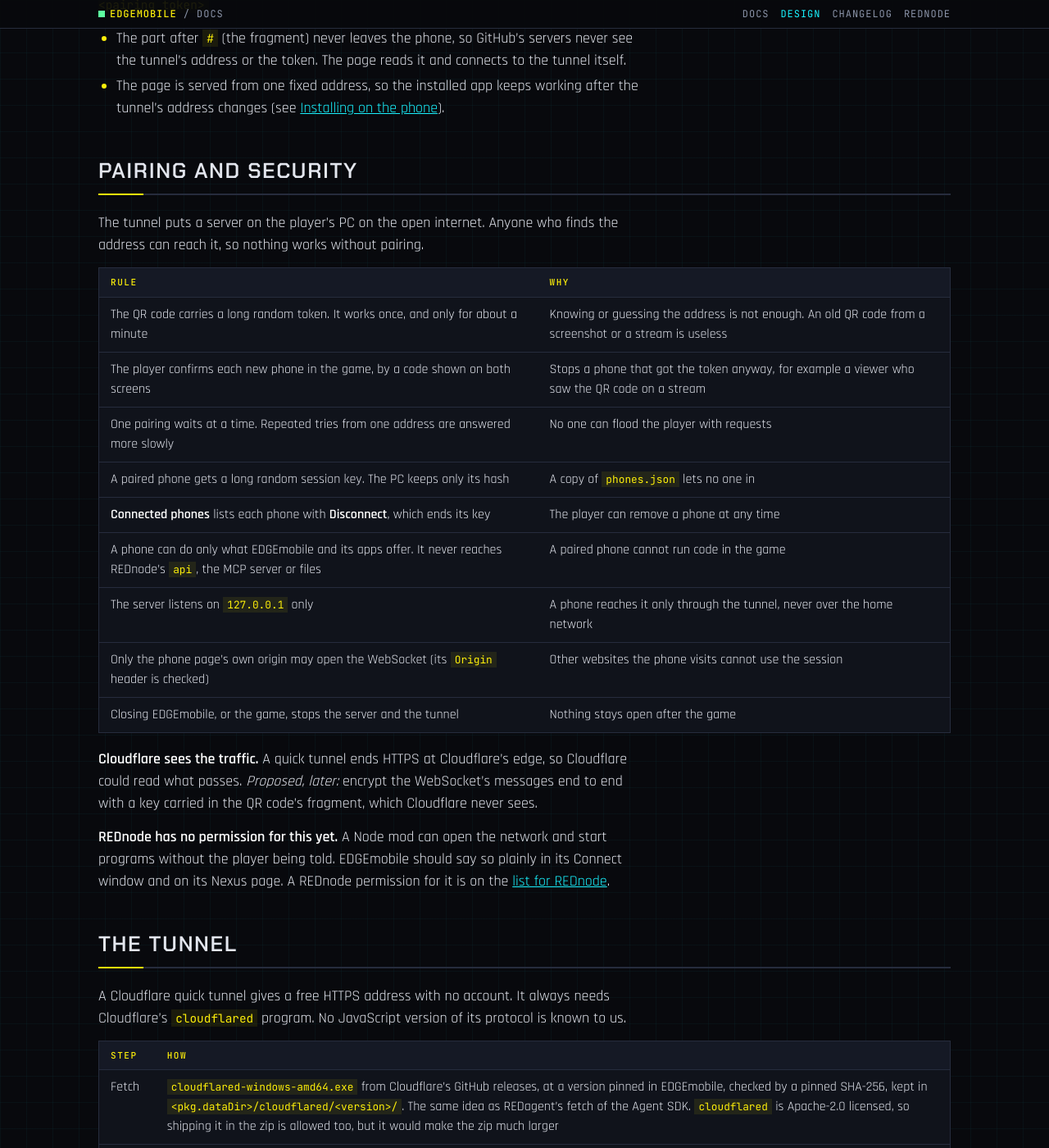
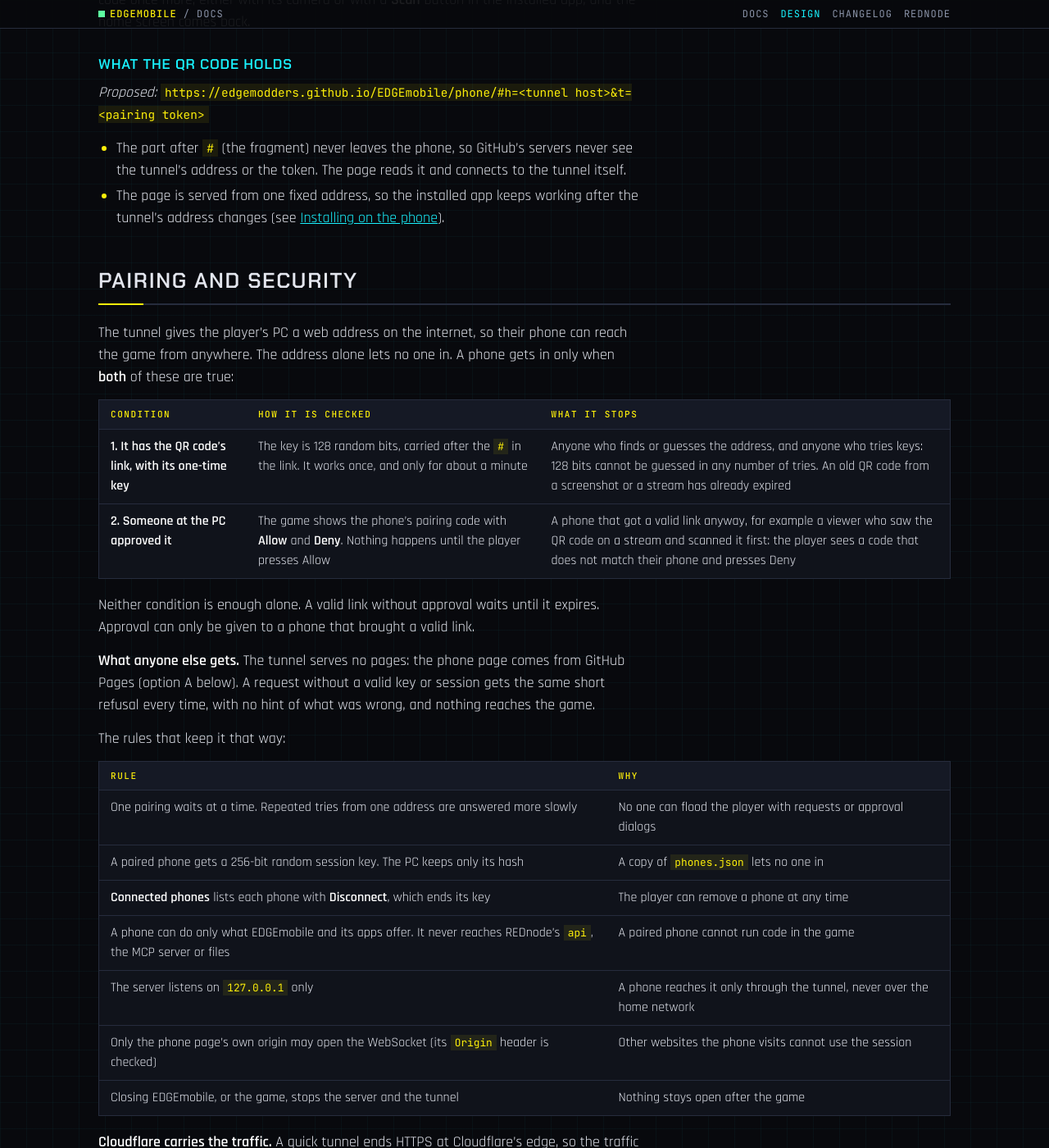
Before and after one commit to Edgemodders/EDGEmobile, a Jekyll site: the page built from docs/design.md, in a window 1280 px wide and 1400 px high, scrolled down 3072 px. Shown: the whole window at 82% size. Built offline with Jekyll 4.4.1, drawn with Linux system fonts in a browser that asks for light colours; some of the changed text lies outside the part shown.

Commit message:
Design: the two conditions for getting in, and how players are told
A phone gets in only with the QR link's one-time key and the approval of
someone at the PC. The tunnel is described as a private web address, always
with how others are kept out; proposed text for the Connect window and Nexus.

Co-Authored-By: Claude Opus 5.5 <noreply@anthropic.com>

```diff
--- a/docs/design.md
+++ b/docs/design.md
@@ -24,6 +24,8 @@ Agreed with the user on 2026-10-28 and 2026-10-29.
 | The two screens | A phone view in the game, on REDnode's overlay and HUD, and a real-life endpoint that a real phone opens and can install as a PWA |
 | How a real phone reaches the PC | A REDnode Node mod runs a web server on the PC, behind a free Cloudflare quick tunnel (`https://….trycloudflare.com`). EDGEmobile sets up the tunnel itself: the player never uses Cloudflare's command line and makes no Cloudflare account |
 | How a phone gets in | The game shows a QR code. The phone scans it and shows a pairing code. The game shows the same code with **Allow** and **Deny**, and the player allows it |
+| Who gets in | Only a phone that has the QR code's link with its one-time key **and** was approved by someone at the PC. Either alone gets nothing (see [Pairing and security](#pairing-and-security)) |
+| How players are told | That the tunnel gives the PC a private web address, always together with how the two conditions keep others out. Never "exposes" (see [What players are told](#what-players-are-told)) |
 | First screen after pairing | The EDGEmobile home screen, with no apps installed at first |
 | Mobile apps | Made by third-party modders and installed by players. They unpack into a folder inside EDGEmobile's REDnode folder, where EDGEmobile finds them |
 | Using apps | Tap an icon to open its app. Swipe left or right to cycle through the apps. There is an easy way back to the home screen |
@@ -72,23 +74,44 @@ After a game restart, the tunnel's address is new (see [The tunnel](#the-tunnel)
 
 ## Pairing and security
 
-The tunnel puts a server on the player's PC on the open internet. Anyone who finds the address can reach it, so nothing works without pairing.
+The tunnel gives the player's PC a web address on the internet, so their phone can reach the game from anywhere. The address alone lets no one in. A phone gets in only when **both** of these are true:
+
+| Condition | How it is checked | What it stops |
+|---|---|---|
+| **1. It has the QR code's link, with its one-time key** | The key is 128 random bits, carried after the `#` in the link. It works once, and only for about a minute | Anyone who finds or guesses the address, and anyone who tries keys: 128 bits cannot be guessed in any number of tries. An old QR code from a screenshot or a stream has already expired |
+| **2. Someone at the PC approved it** | The game shows the phone's pairing code with **Allow** and **Deny**. Nothing happens until the player presses Allow | A phone that got a valid link anyway, for example a viewer who saw the QR code on a stream and scanned it first: the player sees a code that does not match their phone and presses Deny |
+
+Neither condition is enough alone. A valid link without approval waits until it expires. Approval can only be given to a phone that brought a valid link.
+
+**What anyone else gets.** The tunnel serves no pages: the phone page comes from GitHub Pages (option A below). A request without a valid key or session gets the same short refusal every time, with no hint of what was wrong, and nothing reaches the game.
+
+The rules that keep it that way:
 
 | Rule | Why |
 |---|---|
-| The QR code carries a long random token. It works once, and only for about a minute | Knowing or guessing the address is not enough. An old QR code from a screenshot or a stream is useless |
-| The player confirms each new phone in the game, by a code shown on both screens | Stops a phone that got the token anyway, for example a viewer who saw the QR code on a stream |
-| One pairing waits at a time. Repeated tries from one address are answered more slowly | No one can flood the player with requests |
-| A paired phone gets a long random session key. The PC keeps only its hash | A copy of `phones.json` lets no one in |
+| One pairing waits at a time. Repeated tries from one address are answered more slowly | No one can flood the player with requests or approval dialogs |
+| A paired phone gets a 256-bit random session key. The PC keeps only its hash | A copy of `phones.json` lets no one in |
 | **Connected phones** lists each phone with **Disconnect**, which ends its key | The player can remove a phone at any time |
 | A phone can do only what EDGEmobile and its apps offer. It never reaches REDnode's `api`, the MCP server or files | A paired phone cannot run code in the game |
 | The server listens on `127.0.0.1` only | A phone reaches it only through the tunnel, never over the home network |
 | Only the phone page's own origin may open the WebSocket (its `Origin` header is checked) | Other websites the phone visits cannot use the session |
 | Closing EDGEmobile, or the game, stops the server and the tunnel | Nothing stays open after the game |
 
-**Cloudflare sees the traffic.** A quick tunnel ends HTTPS at Cloudflare's edge, so Cloudflare could read what passes. *Proposed, later:* encrypt the WebSocket's messages end to end with a key carried in the QR code's fragment, which Cloudflare never sees.
+**Cloudflare carries the traffic.** A quick tunnel ends HTTPS at Cloudflare's edge, so the traffic is decrypted there before it travels on to the PC. *Proposed, later:* encrypt the WebSocket's messages end to end with a key carried in the QR code's fragment, which Cloudflare never sees.
 
-**REDnode has no permission for this yet.** A Node mod can open the network and start programs without the player being told. EDGEmobile should say so plainly in its Connect window and on its Nexus page. A REDnode permission for it is on the [list for REDnode](#what-it-may-ask-of-rednode).
+### What players are told
+
+Players should know the tunnel is there, and in the same breath how it keeps others out, so it reads as what it is: a private, locked connection. Say "a private web address" or "reachable from your phone". Avoid words like "exposes" or "open to the internet", which suggest nothing guards it.
+
+*Proposed* text for the Connect window, shown before the first tunnel starts:
+
+> EDGEmobile gives your PC a private web address through Cloudflare, so your phone can reach the game from anywhere. Only a phone that scans this code, and that you allow here, can connect. You can disconnect it at any time, and the address closes when the game does.
+
+*Proposed* text for the Nexus page:
+
+> **How your phone connects, and how others are kept out.** EDGEmobile starts a free Cloudflare tunnel that gives your PC a private web address for your phone. A phone gets in only when both are true: it scanned the QR code shown in your game, whose one-time key works once and expires in a minute, and you pressed Allow in the game after checking its pairing code. Anyone else who reaches the address is refused. Connected phones can be removed at any time, and the address closes with the game.
+
+REDnode has no permission yet that tells the player a package starts a tunnel or another program, so EDGEmobile says it itself, as above. A REDnode permission for it is on the [list for REDnode](#what-it-may-ask-of-rednode).
 
 ## The tunnel
 
@@ -251,7 +274,7 @@ These are needs EDGEmobile may raise as `request` issues on REDnode, once a phas
 | Need | Why |
 |---|---|
 | A manifest setting that keeps a subfolder out of hot reload | Installing a mobile app should not restart EDGEmobile's server |
-| A permission that says a package opens the PC to the internet or starts programs | Players should be told, as they are for `admin` and `agent` |
+| A permission that tells the player a package starts a tunnel or another program | Players should be told, as they are for `admin` and `agent`, with how the package keeps others out |
 | A key that opens a package's window | Bring up the phone during play |
 | A zoom or scale for page windows | Fit a 390 × 844 phone on any screen |
 | A package call for a picture of the game | The in-game camera. Today only the MCP server's `game_image` takes one |
```
Also changed, not shown: CLAUDE.md (+2 -1 lines), README.md.
